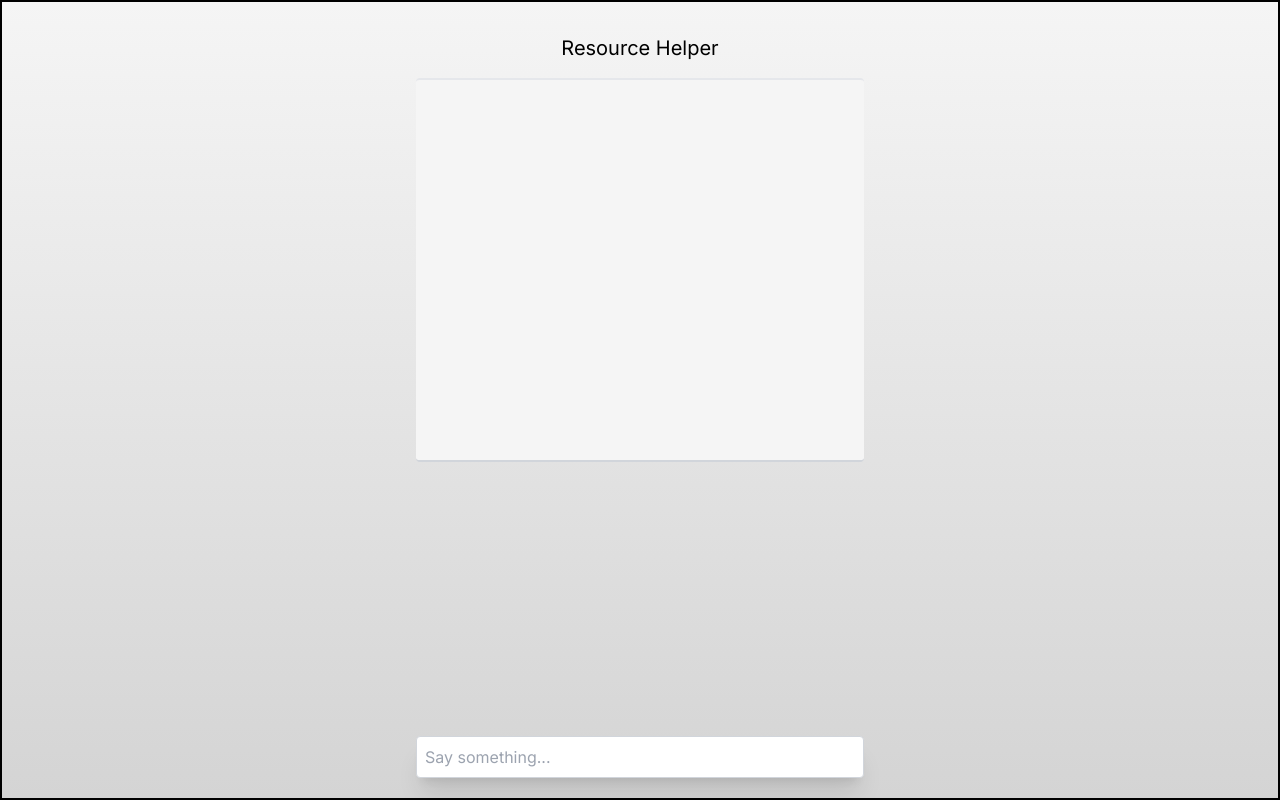
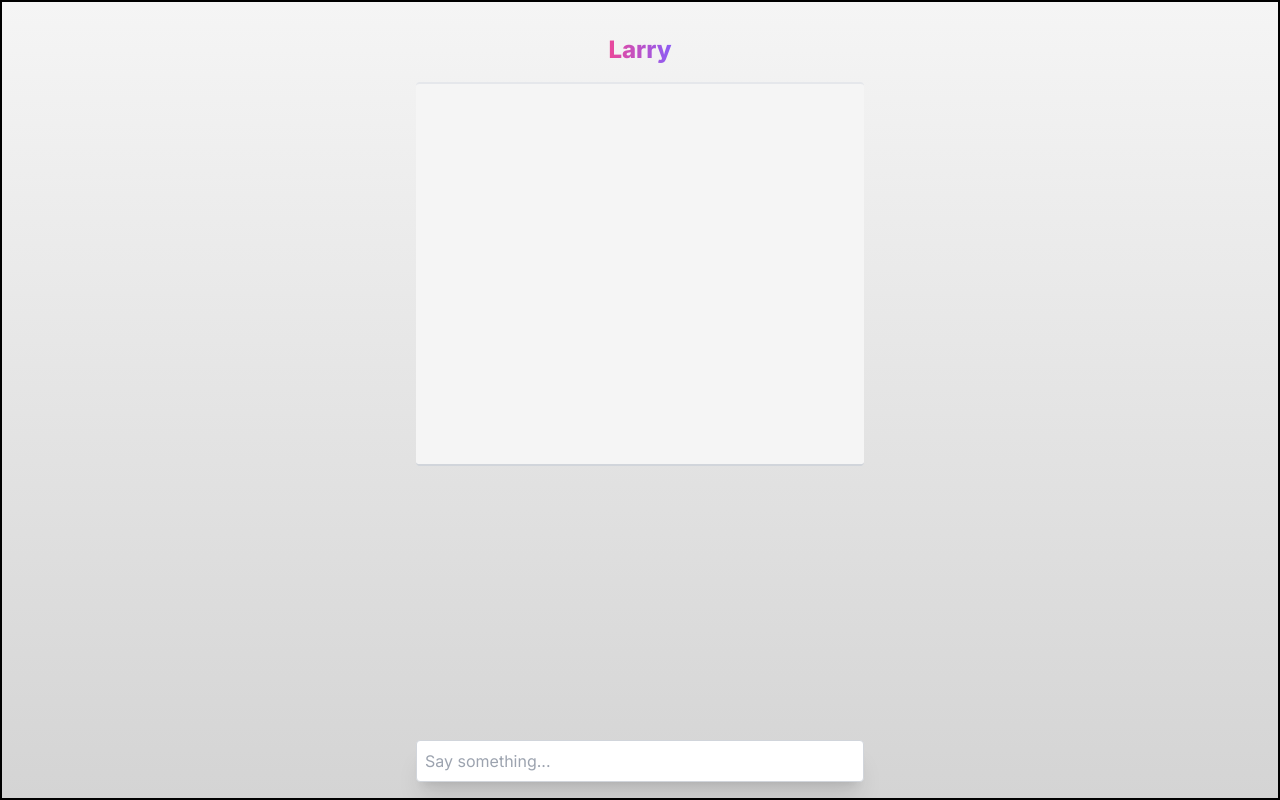
Before and after one commit to synbyte/Cohere-AI, a Next.js app: page / in a window 1280 px wide. Built offline with nearby package versions, Linux system fonts and the light colour scheme.

Commit message:
Added resource guide

```diff
--- a/app/api/chat/route.ts
+++ b/app/api/chat/route.ts
@@ -28,10 +28,10 @@ export async function POST(req: Request) {
   const lastMessage = chatHistory.pop();
 
   const response = await cohere.chatStream({
-    connectors:[{"id": "web-search"}],
+    connectors: [{"id":"web-search","options":{"site":"https://www.councilforthehomeless.org/clark-county-resource-guide/#1630624957895-e37b54c6-6479"}}],
     preamble: `
     ## Task & Context
-    You are a friendly ai assistant for Pier360.
+    You are Larry, a helpful ai assistant for Pier360.
     Pier360 is a peer support organization and your job is to help individuals find local resources such as; housing for homeless and low income, food banks, mental health treatment, substance abuse treatment, child care, and more.
     Only list resource in Vancouver, Wa that are listed here: https://www.councilforthehomeless.org/clark-county-resource-guide/.
     Always start a conversation saying welcome to Pier360, and asking how you can support them.
--- a/app/page.tsx
+++ b/app/page.tsx
@@ -8,14 +8,18 @@ export default function Chat() {
   return (
     <div className="p-8 border-2 border-black h-screen bg-gradient-to-b from-neutral-100 to-neutral-300">
       <header className="text-center">
-        <h1 className="text-xl">Resource Helper</h1>
+        <div class="text-2xl font-extrabold ...">
+          <span class="bg-clip-text text-transparent bg-gradient-to-r from-pink-500 to-violet-500">
+            Larry
+          </span>
+        </div>
       </header>
       <div className="flex flex-col justify-between w-full max-w-md mx-auto h-full">
         <div id='messages' className="flex-grow overflow-y-auto max-h-96 my-4 rounded bg-neutral-100 border-t-2 border-b-2 border-b-gray-300">
           {messages.map(m => (
             <div key={m.id} className="whitespace-pre-wrap p-1">
               <span className="text-blue-500">{m.role === 'user' ? 'You: ' : 'AI: '}</span>
-              <Markdown children={m.content}/>
+              <Markdown children={m.content} />
             </div>
           ))}
         </div>
```
